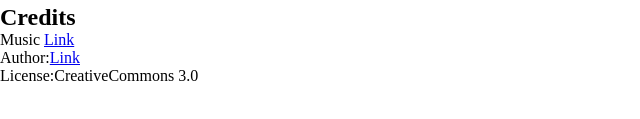
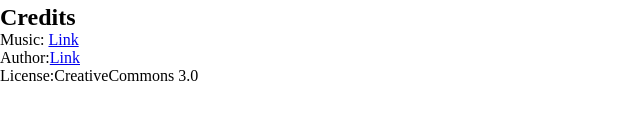
Before and after one commit to hendrysiak/metallophone, a plain HTML site: page index.html in a window 1280 px wide. Shown: the part 593-712 px from the top of the page, 0-640 px from the left. Drawn offline with Linux system fonts and the light colour scheme.

Commit message:
Update html

```diff
--- a/index.html
+++ b/index.html
@@ -28,7 +28,7 @@
     </section>
     <footer>
         <h2>Credits</h2>
-        <p><span>Music</span>
+        <p><span>Music:</span>
             <a href="https://freesound.org/people/JamieBlam/packs/9008/">Link</a>
         </p>
         <p><span>Author:</span><a href="https://freesound.org/people/JamieBlam/">Link</a>
```
